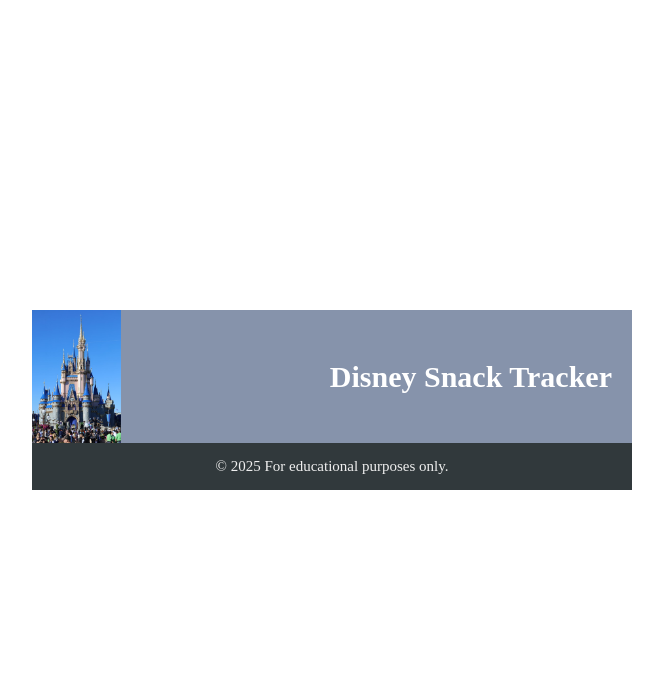
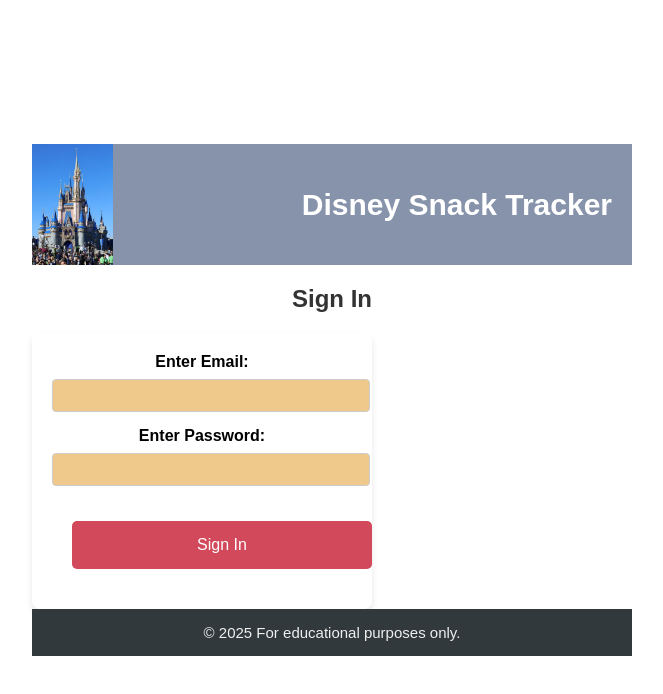
Before and after one commit to meliwells/java-full-stack-application, a React (Vite) app in the folder snack-manager/: page /signIn in a window 1280 px wide. Shown: the top 694 px of the page, without its empty margins (308-971 px from the left). Built offline with nearby package versions, Linux system fonts and the light colour scheme.

Commit message:
working on sign-in form

```diff
--- a/snack-manager/src/index.css
+++ b/snack-manager/src/index.css
@@ -1,5 +1,6 @@
 
 body {
+  font-family: Arial, sans-serif;
   display: flex;
   justify-content: center;
   align-items: center;
@@ -162,8 +163,9 @@
 
 .SnackList h1 {
   background-color: #efc88bff;
-  padding: 0;
+  padding: 5px;
   margin: 0;
+  font-size: 25px;
 }
 
 .snack_list_button {
--- a/snack-manager/src/pages/SignIn.jsx
+++ b/snack-manager/src/pages/SignIn.jsx
@@ -5,43 +5,58 @@
 import Footer from '../components/Footer';
 import { BrowserRouter as Router, Routes, Route } from 'react-router-dom';
 import { Link } from 'react-router-dom';
+import ReactDOM from 'react-dom/client';
+import { useNavigate } from 'react-router-dom';
 
 
 export default function SignIn() {
-    const [email, setEmail] = useState('');
-    const [password, setPassword] = useState('');
+    const [inputs, setInputs] = useState({ email: "", password: ""});
+    const navigate = useNavigate();
+
+    const handleChange = (event) => {
+      const name = event.target.name;
+      const value = event.target.value;
+      setInputs(values => ({...values, [name]: value}))
+    }
+    const handleSubmit = (event) => {
+      event.preventDefault();
+      alert(`Email: ${inputs.email}, Password: ${inputs.password}`);
+
+      navigate("/snackList");
+    };
 
 
     return (
       <div className="SignIn">
-      {/* <Header />
+
         <div className="form">
           <h2>Sign In</h2>
           <form onSubmit={handleSubmit}>
             <div>
-                    <label htmlFor="email">Email:</label>
+              <label>Enter Email:</label>
               <input
                 type="email"
-                        id="email"
-                        value={email}
-                        onChange={(e) => setEmail(e.target.value)}
+                name="email"
+                value={inputs.email}
+                onChange={handleChange}
                 required
               />
             </div>
+
             <div>
-            <label htmlFor="password">Password:</label>
+              <label>Enter Password:</label>
               <input
                 type="password"
-                id="password"
-                value={password}
-                onChange={(e) => setPassword(e.target.value)}
+                name="password"
+                value={inputs.password}
+                onChange={handleChange}
                 required
               />
             </div>
-        <Link to="/snackList" className="login_button">Sign In</Link>
+            <button type="submit" className="login_button">Sign In</button>
           </form>
         </div>
-      <Footer /> */}
+
       </div>
     );
 }
```
Lines whose indentation alone changed are shown as unchanged.
